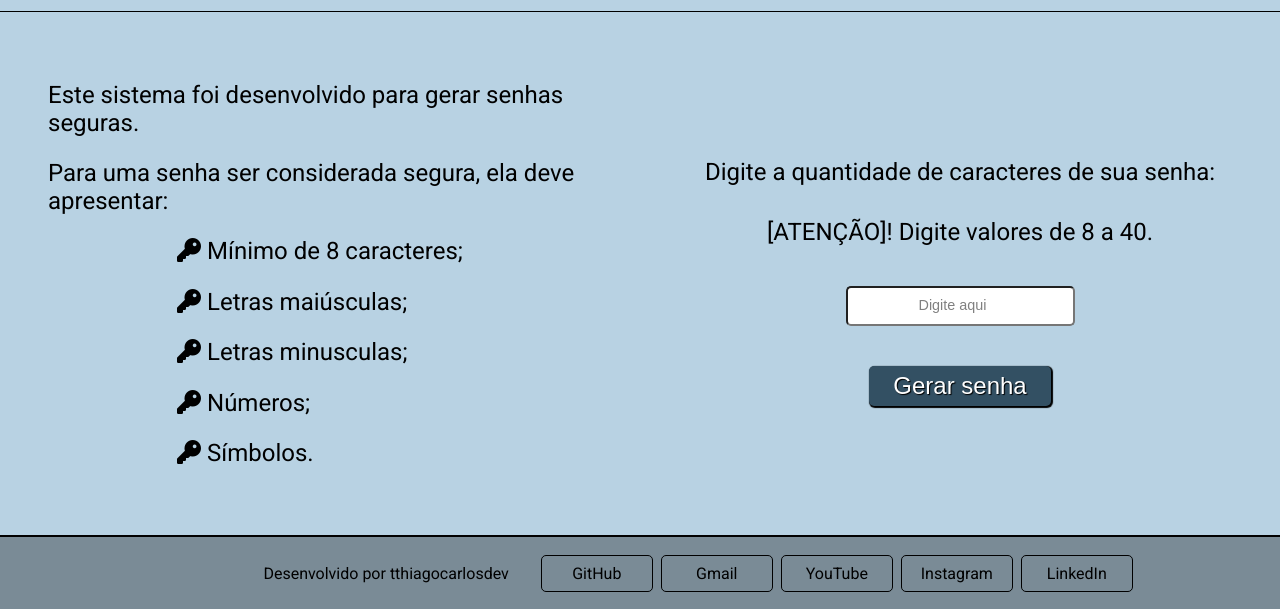
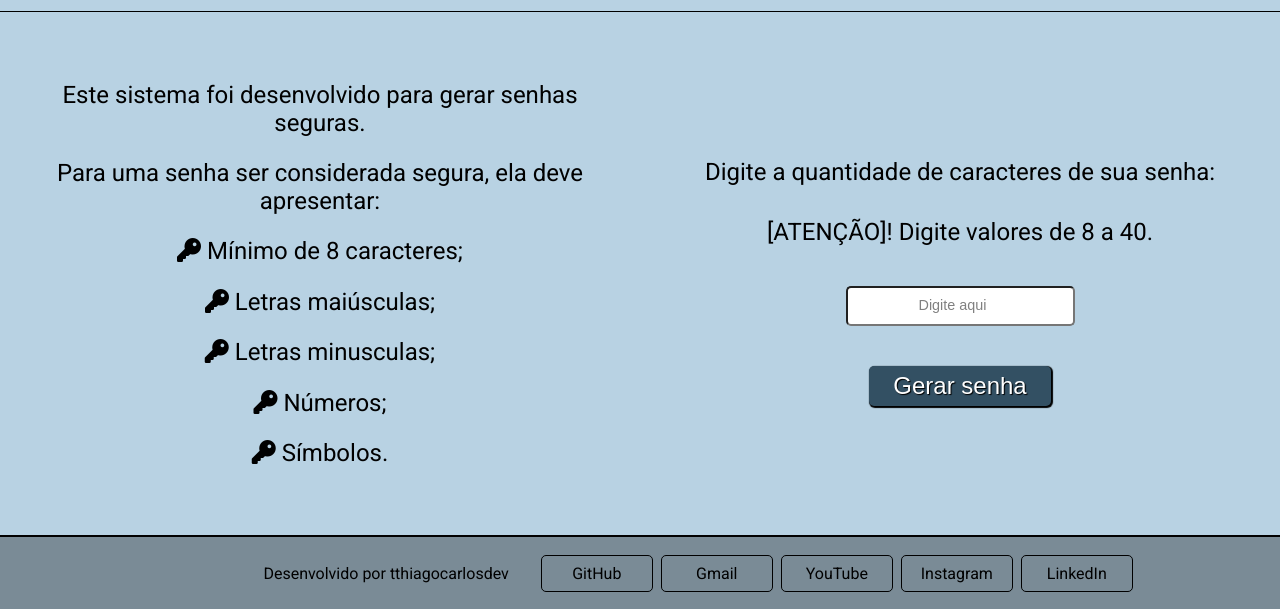
Before and after one commit to tthiagocarlosdev/geradordesenha, a plain HTML site: page index.html in a window 1280 px wide. Shown: the part 191-800 px from the top of the page. Drawn offline with Linux system fonts and the light colour scheme.

Commit message:
centralizando o texto das instrucoes.

```diff
--- a/style.css
+++ b/style.css
@@ -108,13 +108,13 @@
 	justify-content: center;
 	align-items: center;
 	width: 100%;
-	/* background-color: brown; */
 }
 
 .main .box-instructions p,
 .main .box-instructions li {
 	font-size: 1.5rem;
 	padding: 0.7rem 3rem;
+    text-align: center;
 }
 
 .main .box-instructions li {
```
